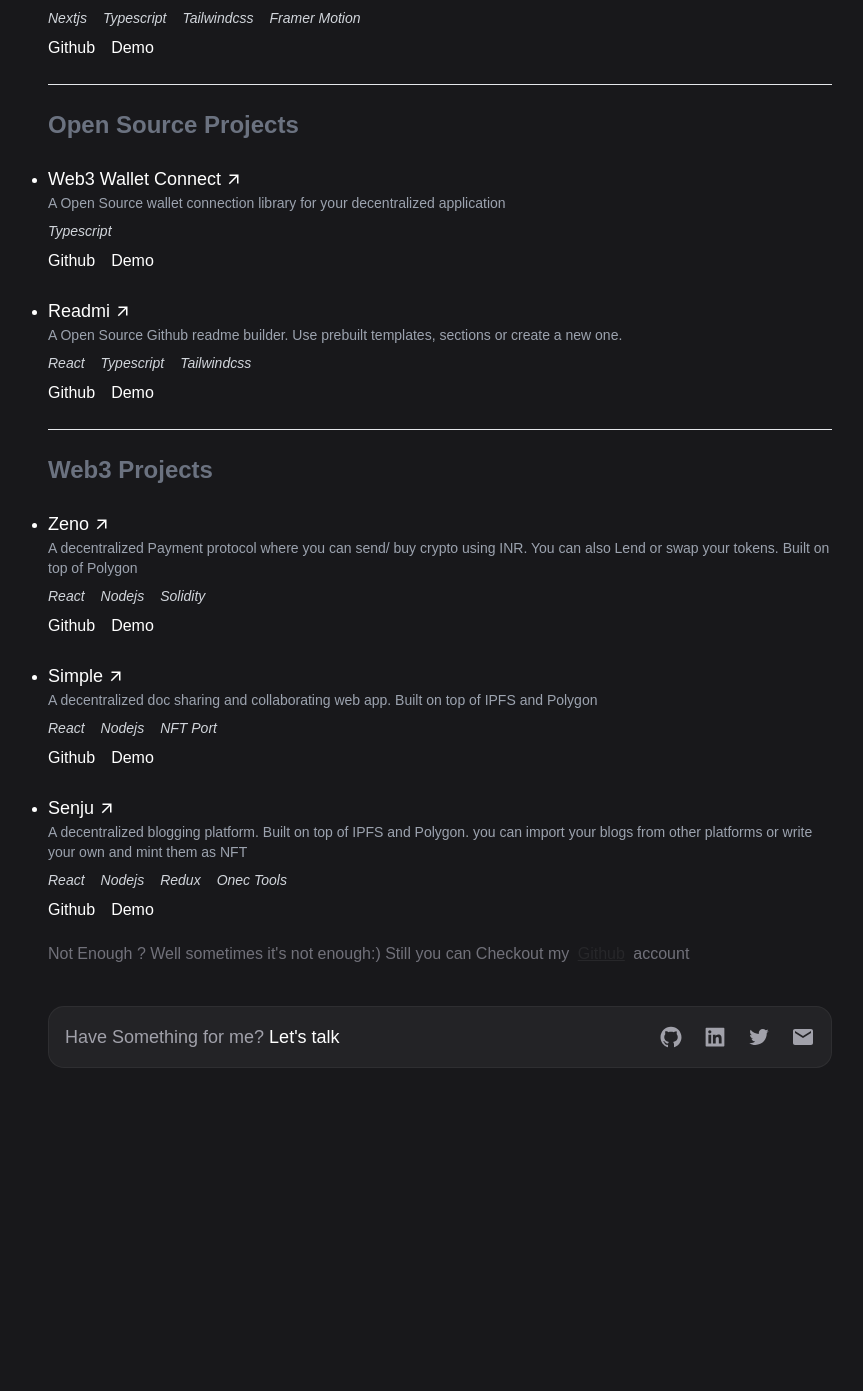
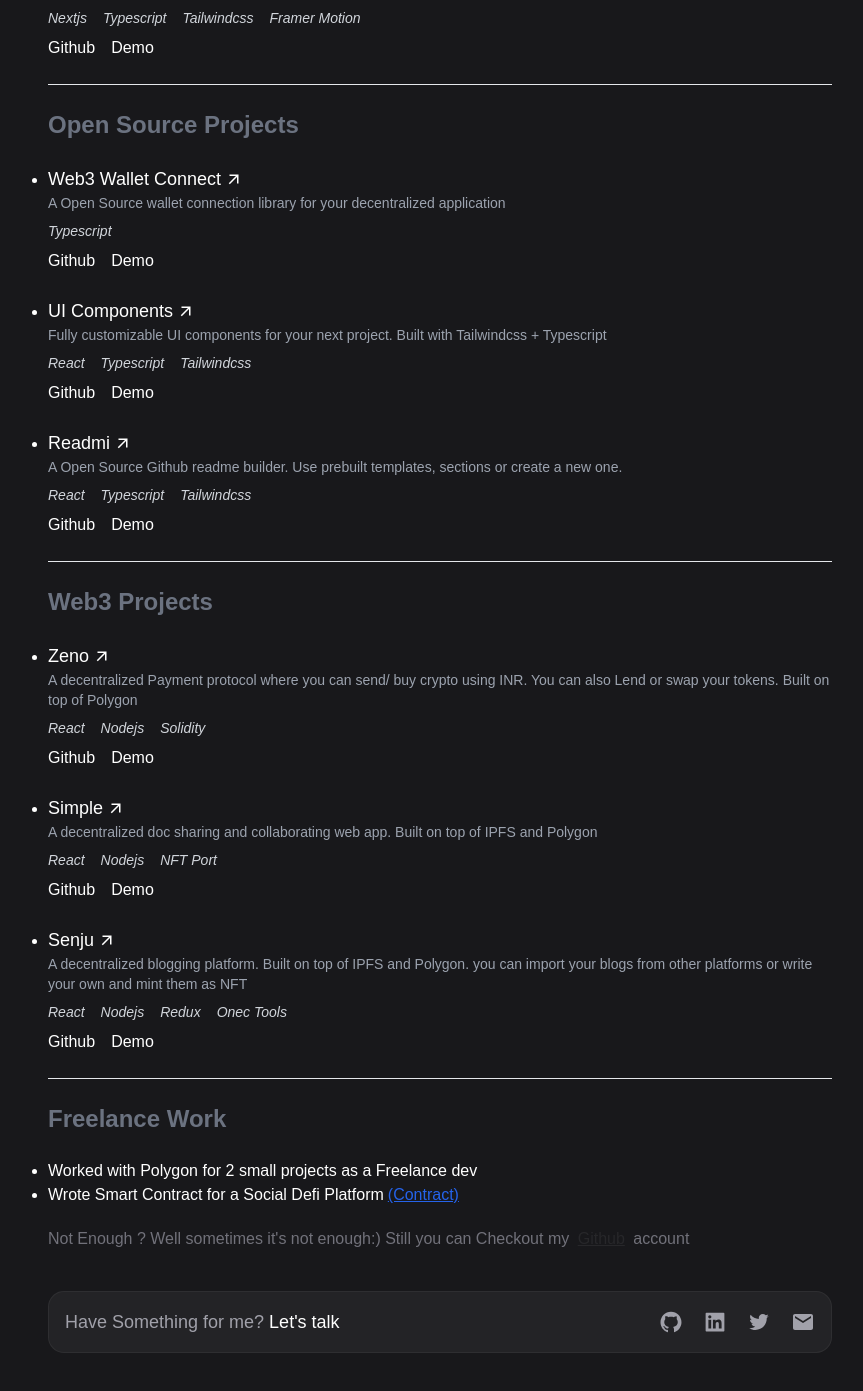
Before and after one commit to starc007/saurabh, a React (Vite) app: page / in a window 1280 px wide. Shown: the part 1012-2403 px from the top of the page, without its empty margins (200-1063 px from the left). Before the commit the page ends 2120 px from the top, so only its background shows below. Built offline with nearby package versions, Linux system fonts and the light colour scheme.

Commit message:
Update Work.tsx

```diff
--- a/src/components/Work.tsx
+++ b/src/components/Work.tsx
@@ -16,6 +16,15 @@
     github: "https://github.com/starc007/web3-wallet-connect",
     demo: "https://www.npmjs.com/package/web3-wallet-connect",
     tech: ["Typescript"],
+    isOSS: true,
+  },
+  {
+    title: "UI Components",
+    description:
+      "Fully customizable UI components for your next project. Built with Tailwindcss + Typescript",
+    github: "https://github.com/starc007/ui-components",
+    demo: "https://ui-comp69.vercel.app/",
+    tech: ["React", "Typescript", "Tailwindcss"],
     isOSS: true,
   },
   {
@@ -160,6 +169,21 @@
         {workWithDapp.map((detail) => (
           <DetailsComponent data={detail} key={detail.title} />
         ))}
+        <hr className="border-gray-200 dark:border-gray-700" />
+        <p className="text-2xl text-gray-500 font-semibold">Freelance Work</p>
+        <ul className="text-white list-disc">
+          <li>Worked with Polygon for 2 small projects as a Freelance dev</li>
+          <li>
+            Wrote Smart Contract for a Social Defi Platform
+            <a
+              href="https://basescan.org/address/0x3158535153Ad4259f2e21763D0Eb566Ee9DaEA78#code"
+              target="_blank"
+              className="text-blue-600 underline font-medium px-1"
+            >
+              (Contract)
+            </a>
+          </li>
+        </ul>
       </div>
       {/* {count < Details?.length && (
         <div className="flex justify-center mt-5">
```
